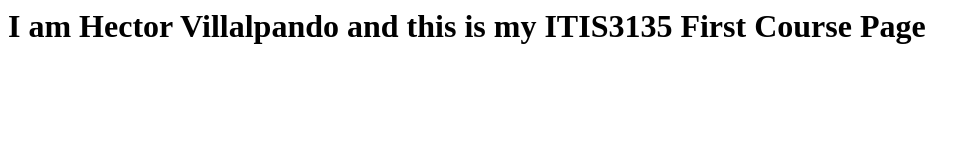
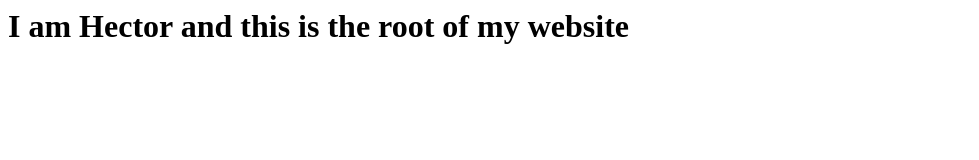
Before and after one commit to hectorv3695/hectorv3695.github.io, a plain HTML site: page index.html in a window 1280 px wide. Shown: the whole page, without its empty margins (0-979 px from the left). Drawn offline with Linux system fonts and the light colour scheme.

Commit message:
new changes

```diff
--- a/index.html
+++ b/index.html
@@ -1 +1,4 @@
-<h1>I am Hector Villalpando and this is my ITIS3135 First Course Page</h1>
+<head>
+<h1>I am Hector and this is the root of my website</h1>
+<body><a href"https://hectorv3695.github.io/itis3135"></a></body>
+</head>
```
Also changed, not shown: itis3135/index.html (added, +1 -0 lines), 1 other file.
